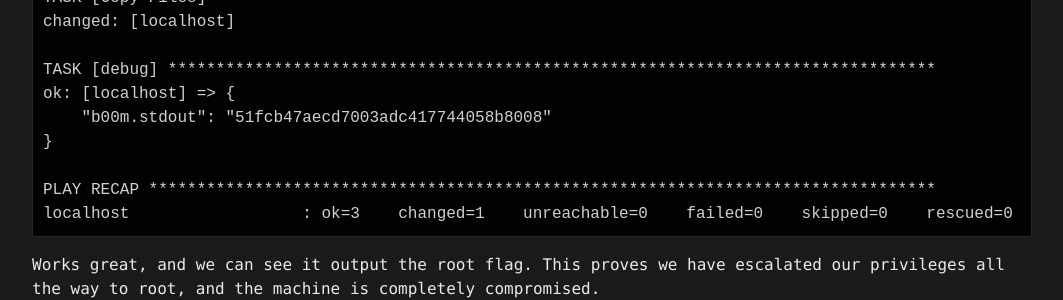
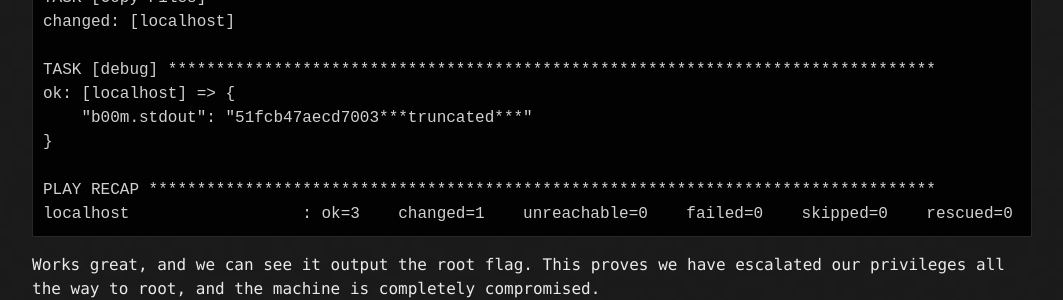
Before and after one commit to jcseals/jcseals.github.io, a Jekyll site: the page built from _posts/2021-11-13-htb-seal-walkthrough.md, in a window 1280 px wide and 900 px high, scrolled down 10658 px. Shown: the part 487-787 px from the top of the window, without its empty margins (108-1171 px from the left). Built offline with Jekyll 4.4.1, drawn with Linux system fonts in a browser that asks for light colours; the repository's description, which GitHub fills in, is left out; some of the changed text lies outside the part shown.

Commit message:
Clean up seal

```diff
--- a/_posts/2021-11-13-htb-seal-walkthrough.md
+++ b/_posts/2021-11-13-htb-seal-walkthrough.md
@@ -271,7 +271,7 @@ changed: [localhost]
 
 TASK [debug] ********************************************************************************
 ok: [localhost] => {
-    "b00m.stdout": "51fcb47aecd7003adc417744058b8008"
+    "b00m.stdout": "51fcb47aecd7003***truncated***"
 }
 
 PLAY RECAP **********************************************************************************
```
